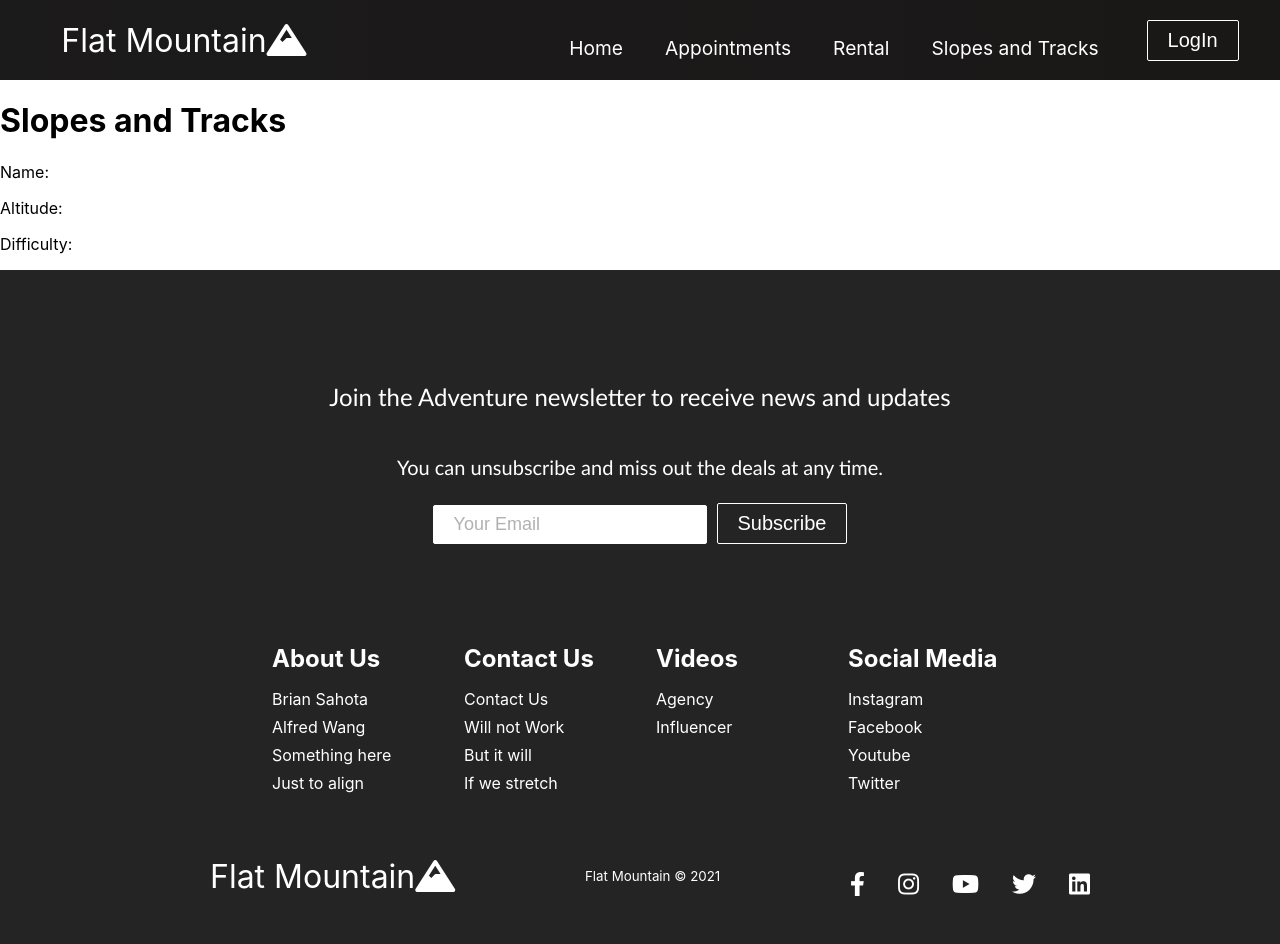
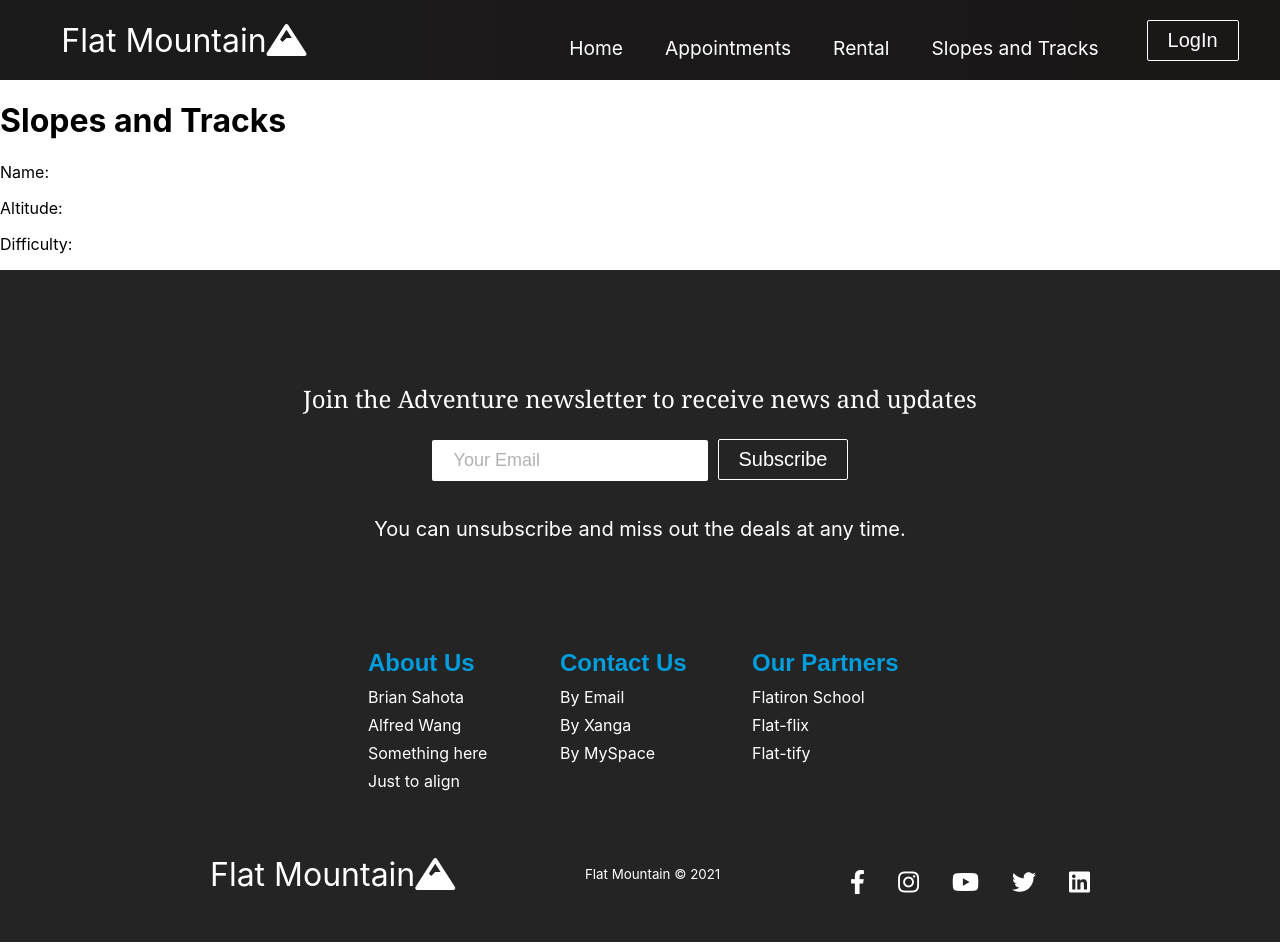
Before and after one commit to scratchytube/flat_mountain, a React (Create React App) app: page /slopes in a window 1280 px wide. Built offline with nearby package versions, Linux system fonts and the light colour scheme; no server answers.

Commit message:
footer done

```diff
--- a/src/Components/Footer.css
+++ b/src/Components/Footer.css
@@ -20,8 +20,7 @@
   }
 
   .footer-subscription > p {
-    font-family: 'Trebuchet MS', 'Lucida Sans Unicode', 'Lucida Grande',
-      'Lucida Sans', Arial, sans-serif;
+    font-family: Georgia, 'Times New Roman', Times, serif;
   }
 
   .footer-subscription-heading {
@@ -42,7 +41,7 @@
     border: none;
     font-size: 18px;
     margin-bottom: 16px;
-    border: 1px solid #fff;
+    border: 2px solid #fff;
   }
 
   .footer-links {
@@ -67,17 +66,19 @@
   }
 
   .footer-link-items h2 {
-    margin-bottom: 16px;
+    margin-bottom: 10px;
   }
 
   .footer-link-items > h2 {
-    color: #fff;
+    font-family: fantasy;
+    color:#009CDB;
   }
 
   .footer-link-items a {
     color: #fff;
     text-decoration: none;
     margin-bottom: 0.5rem;
+
   }
 
   .footer-link-items a:hover {
@@ -86,7 +87,7 @@
   }
 
   .footer-email-form h2 {
-    margin-bottom: 2rem;
+    margin-bottom: 3rem;
   }
 
   .footer-input::placeholder {
--- a/src/Components/Footer.js
+++ b/src/Components/Footer.js
@@ -10,9 +10,6 @@ function Footer() {
         <p className='footer-subscription-heading'>
           Join the Adventure newsletter to receive news and updates
         </p>
-        <p className='footer-subscription-text'>
-          You can unsubscribe and miss out the deals at any time.
-        </p>
         <div className='input-areas'>
           <form>
             <input
@@ -22,6 +19,9 @@ function Footer() {
               placeholder='Your Email'
             />
             <Button buttonStyle='btn--outline'>Subscribe</Button>
+        <p className='footer-subscription-text'>
+          You can unsubscribe and miss out the deals at any time.
+        </p>
           </form>
         </div>
       </section>
@@ -37,27 +37,23 @@ function Footer() {
           </div>
           <div class='footer-link-items'>
             <h2>Contact Us</h2>
-            <Link to='/'>Contact Us</Link>
-            <Link to='/'>Will not Work</Link>
-            <Link to='/'>But it will</Link>
-            <Link to='/'>If we stretch</Link>
+            <Link to='/'>By Email</Link>
+            <Link to='/'>By Xanga</Link>
+            <Link to='/'>By MySpace</Link>
+
 
           </div>
         </div>
         <div className='footer-link-wrapper'>
           <div class='footer-link-items'>
-            <h2>Videos</h2>
+            <h2>Our Partners</h2>
 
-            <Link to='/'>Agency</Link>
-            <Link to='/'>Influencer</Link>
+            <Link to='/'>Flatiron School</Link>
+            <Link to='/'>Flat-flix</Link>
+            <Link to='/'>Flat-tify</Link>
+
           </div>
-          <div class='footer-link-items'>
-            <h2>Social Media</h2>
-            <Link to='/'>Instagram</Link>
-            <Link to='/'>Facebook</Link>
-            <Link to='/'>Youtube</Link>
-            <Link to='/'>Twitter</Link>
-          </div>
+
         </div>
       </div>
       <section class='social-media'>
```
Also changed, not shown: 1 other file (tests, documents, lock files or other folders).
